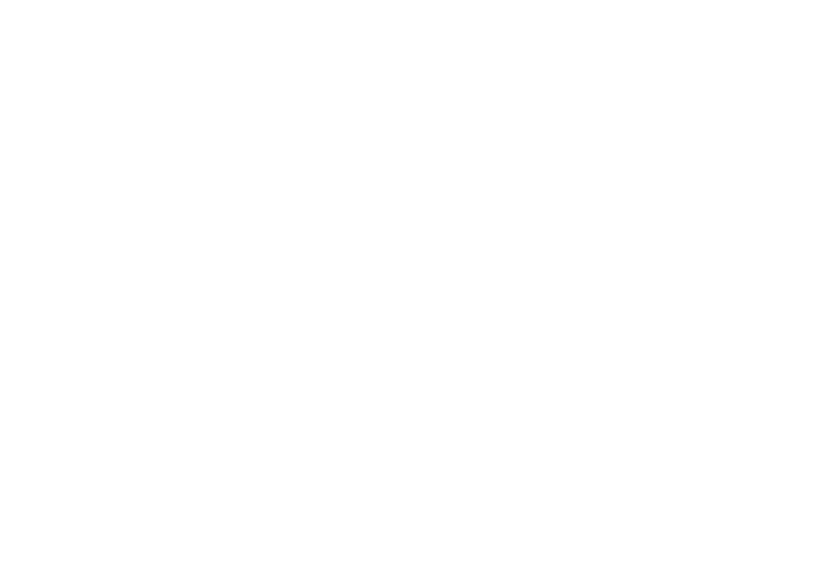
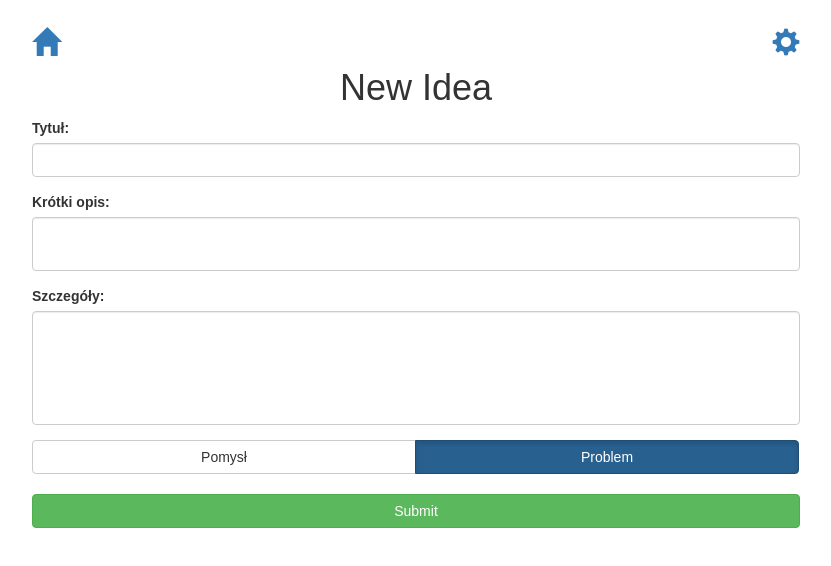
Before and after one commit to QuiZr/Ideas, a React (Create React App) app in the folder ideas/: page /add in a window 1280 px wide. Shown: the top 566 px of the page, without its empty margins (224-1055 px from the left). Built offline with nearby package versions, Linux system fonts and the light colour scheme.

Commit message:
AddIdea proto

```diff
--- /dev/null
+++ b/ideas/src/AddIdeaPage/AddIdeaPage.css
@@ -0,0 +1,24 @@
+.vertical-center {
+	min-height: 100%;
+	min-height: 100vh;
+
+	display: flex;
+	align-items: center;
+  }
+
+  .wrapper {
+	margin: 2em 20% !important;
+}
+
+@media screen and (max-width: 480px) {
+    .wrapper {
+        margin: 2% 2% !important;
+	}
+	#commentsBox > ul {
+		padding-left: 0;
+	}
+}
+
+#naviBox {
+	font-size: 2em;
+}
--- /dev/null
+++ b/ideas/src/AddIdeaPage/AddIdeaPage.tsx
@@ -0,0 +1,57 @@
+import * as React from 'react';
+import './AddIdeaPage.css';
+import { Link } from 'react-router-dom';
+
+class AddIdeaPage extends React.Component {
+	render() {
+		return (
+			<div>
+				<div className="container-fluid wrapper">
+					<div id="naviBox">
+						<Link to="/"><span className="glyphicon glyphicon-home pull-left" /></Link>
+						<Link to="/"><span className="glyphicon glyphicon-cog pull-right" /></Link>
+					</div>
+					<br />
+					<h1 className="text-center">New Idea</h1>
+
+					<form>
+						<div className="form-group">
+							<label>Tytuł:</label>
+							<input className="form-control" id="email" />
+						</div>
+						<div className="form-group">
+							<label>Krótki opis:</label>
+							<textarea className="form-control" rows={2} id="comment"></textarea>
+						</div>
+						<div className="form-group">
+							<label>Szczegóły:</label>
+							<textarea className="form-control" rows={5} id="comment"></textarea>
+						</div>
+						<div className="btn-group btn-block">
+							<button id="idea" onClick={toggle2} className="btn btn-default">Pomysł</button>
+							<button id="problem" onClick={toggle2} className="btn btn-primary active">Problem</button>
+						</div>
+						<br/><br/>
+						<button type="submit" className="btn btn-success btn-block">Submit</button>
+					</form>
+				</div>
+			</div>
+		);
+	}
+}
+
+function toggle2() {
+	let idea = document.getElementById('idea');
+	let problem = document.getElementById('problem');
+	if (idea == null || problem == null) {
+		return;
+	}
+	idea.classList.toggle('btn-primary');
+	idea.classList.toggle('active');
+	idea.classList.toggle('btn-default');
+	problem.classList.toggle('btn-primary');
+	problem.classList.toggle('active');
+	problem.classList.toggle('btn-default');
+}
+
+export default AddIdeaPage;
--- a/ideas/src/App.tsx
+++ b/ideas/src/App.tsx
@@ -11,6 +11,7 @@
 import IdeasPage from './IdeasPage/IdeasPage';
 import UserListPage from './UserListPage/UserListPage';
 import UserPage from './UserPage/UserPage';
+import AddIdeaPage from './AddIdeaPage/AddIdeaPage';
 
 class App extends React.Component {
   render() {
@@ -23,6 +24,7 @@
           <Route exact={true} path="/register" component={RegisterPage} />
           <Route exact={true} path="/user" component={UserPage} />
           <Route exact={true} path="/users" component={UserListPage} />
+          <Route exact={true} path="/add" component={AddIdeaPage} />
         </div>
       </Router>
     );
--- a/ideas/src/UserPage/UserPage.tsx
+++ b/ideas/src/UserPage/UserPage.tsx
@@ -8,8 +8,8 @@
 			<div>
 				<div className="container-fluid wrapper">
 					<div id="naviBox">
-						<Link to="/"><span className="glyphicon glyphicon-plus pull-left" /></Link>
-						<Link to="/"><span className="glyphicon glyphicon-cog pull-right" /></Link>
+						<Link to="/"><span className="glyphicon glyphicon-home pull-left" /></Link>
+						<Link to="/"><span className="glyphicon glyphicon-off pull-right" /></Link>
 					</div>
 					<br />
 					<h1 className="text-center">Ideas</h1>
```
